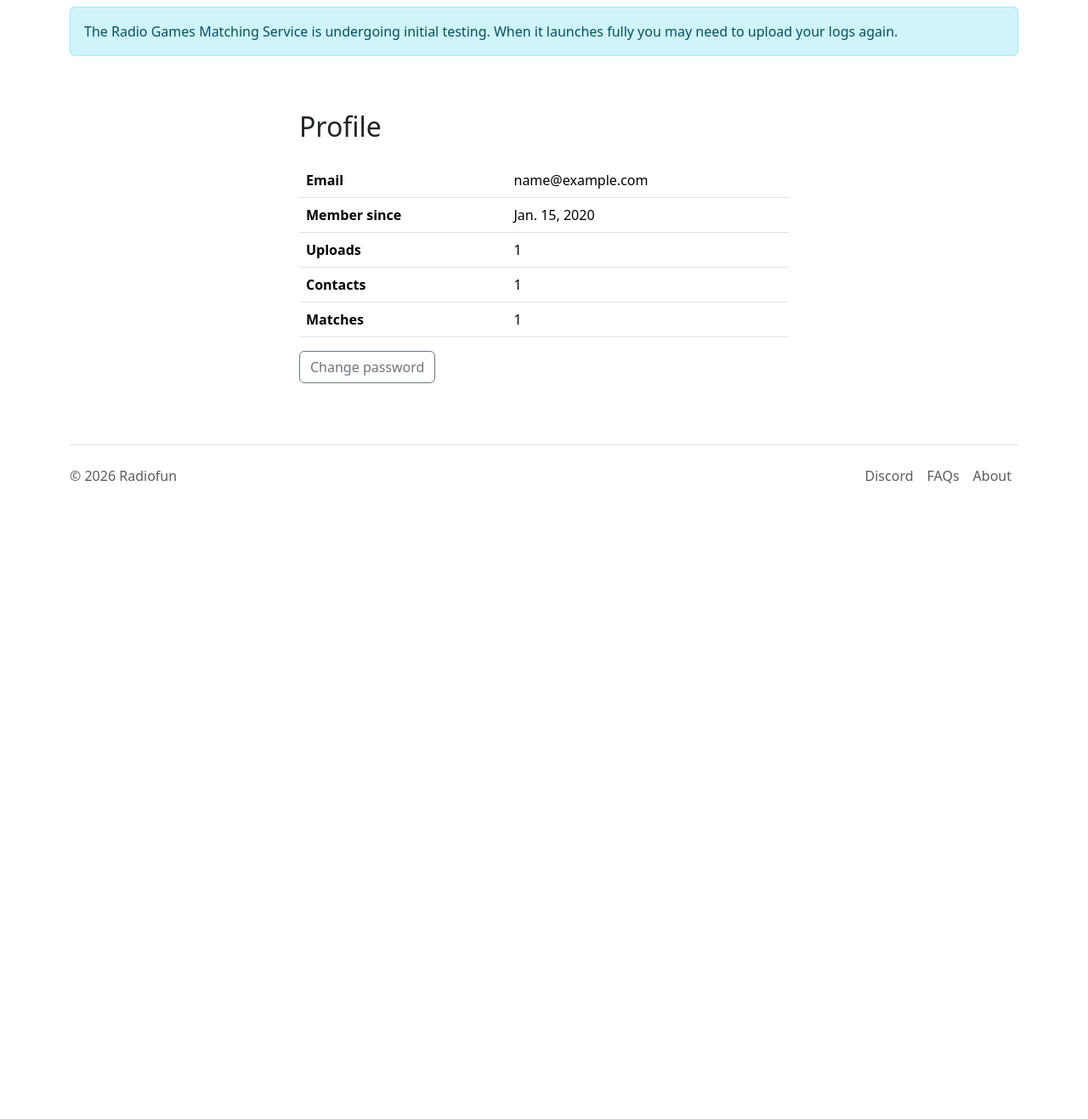
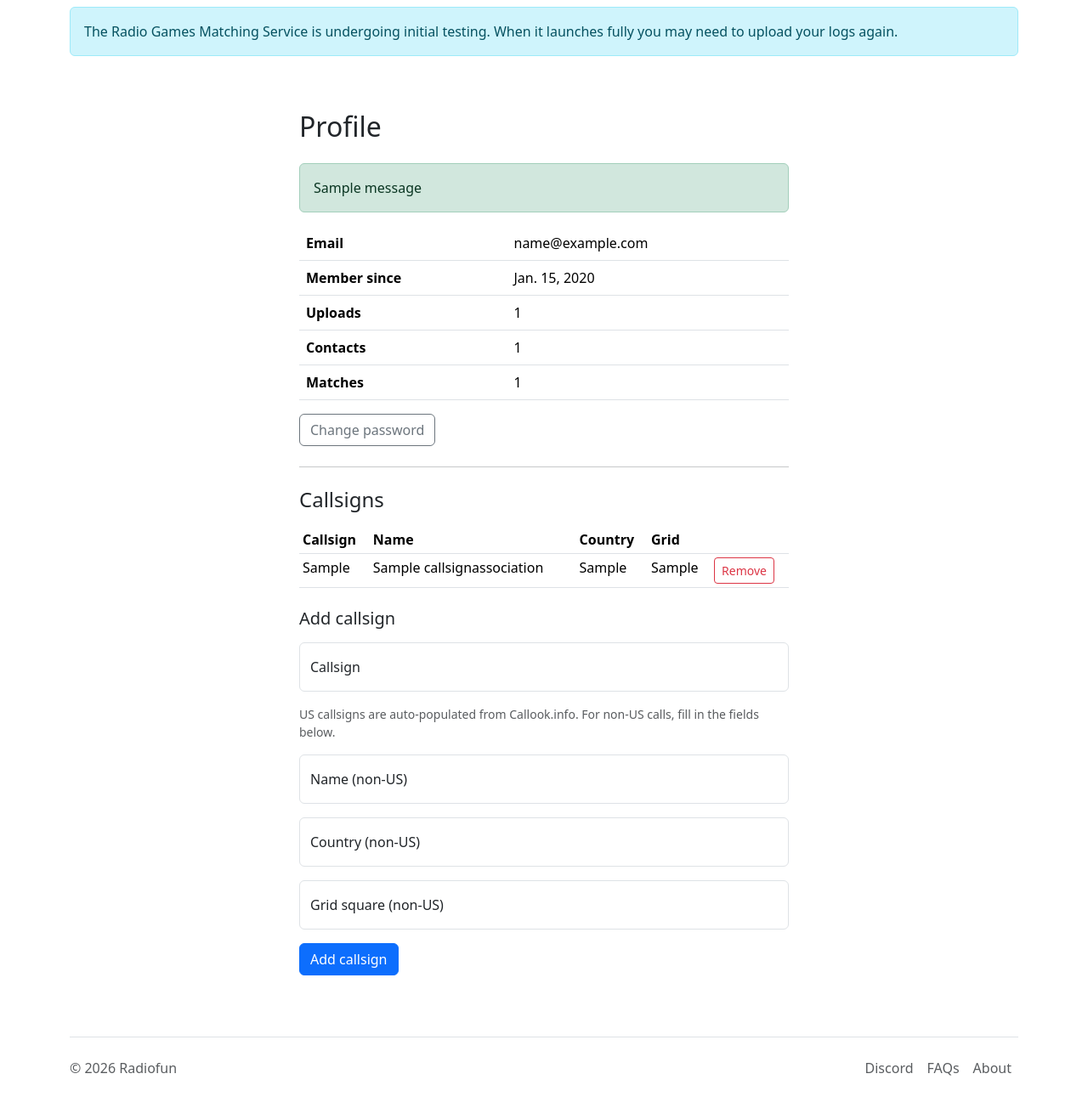
Before and after one commit to radiofun-org/radio-games-website, a Django app: page /profile/ in a window 1280 px wide. Shown: the part 56-1373 px from the top of the page at 85% size. Before the commit the page ends 625 px from the top, so only its background shows below. Run offline with Django 5.2, Linux system fonts and the light colour scheme; a user stored in the database is signed in; tables that the repository leaves empty hold one stand-in row (values such as "Sample post"); one stand-in notice (Sample message) is shown.

Commit message:
add callsign CRUD

```diff
--- a/app/models.py
+++ b/app/models.py
@@ -14,7 +14,17 @@ class LogUpload(models.Model):
 class CallsignAssociation(models.Model):
     callsign = models.CharField(max_length=16)
     user = models.ForeignKey(settings.AUTH_USER_MODEL, on_delete=models.CASCADE)
-    verified = models.BooleanField()
+    verified = models.BooleanField(default=False)
+    name = models.CharField(max_length=100, blank=True, default="")
+    country = models.CharField(max_length=100, blank=True, default="")
+    grid_square = models.CharField(max_length=8, blank=True, default="")
+    latitude = models.FloatField(null=True, blank=True)
+    longitude = models.FloatField(null=True, blank=True)
+
+    class Meta:
+        constraints = [
+            models.UniqueConstraint(fields=["callsign", "user"], name="unique_callsign_per_user"),
+        ]
 
 
 class AuthUser(AbstractUser):
--- a/app/templates/app/profile.html
+++ b/app/templates/app/profile.html
@@ -5,6 +5,12 @@
 {% block content %}
 <div class="container py-5" style="max-width: 600px">
   <h2 class="mb-4">Profile</h2>
+
+  {% if messages %}
+  {% for message in messages %}
+  <div class="alert alert-{{ message.tags }}" role="alert">{{ message }}</div>
+  {% endfor %}
+  {% endif %}
 
   <table class="table">
     <tbody>
@@ -32,5 +38,64 @@
   </table>
 
   <a href="{% url 'password_change' %}" class="btn btn-outline-secondary">Change password</a>
+
+  <hr class="my-4">
+
+  <h4 class="mb-3">Callsigns</h4>
+
+  {% if callsigns %}
+  <table class="table table-sm">
+    <thead>
+      <tr>
+        <th>Callsign</th>
+        <th>Name</th>
+        <th>Country</th>
+        <th>Grid</th>
+        <th></th>
+      </tr>
+    </thead>
+    <tbody>
+      {% for cs in callsigns %}
+      <tr>
+        <td>{{ cs.callsign }}</td>
+        <td>{{ cs.name }}</td>
+        <td>{{ cs.country }}</td>
+        <td>{{ cs.grid_square }}</td>
+        <td>
+          <form method="post" action="{% url 'callsign-delete' cs.pk %}" onsubmit="return confirm('Remove {{ cs.callsign }}?')">
+            {% csrf_token %}
+            <button type="submit" class="btn btn-outline-danger btn-sm">Remove</button>
+          </form>
+        </td>
+      </tr>
+      {% endfor %}
+    </tbody>
+  </table>
+  {% else %}
+  <p class="text-muted">No callsigns added yet.</p>
+  {% endif %}
+
+  <h5 class="mt-4 mb-3">Add callsign</h5>
+  <form method="post" action="{% url 'callsign-add' %}">
+    {% csrf_token %}
+    <div class="form-floating mb-3">
+      <input type="text" class="form-control" id="callsign" name="callsign" placeholder="Callsign" required>
+      <label for="callsign">Callsign</label>
+    </div>
+    <p class="text-muted small">US callsigns are auto-populated from Callook.info. For non-US calls, fill in the fields below.</p>
+    <div class="form-floating mb-3">
+      <input type="text" class="form-control" id="name" name="name" placeholder="Name">
+      <label for="name">Name (non-US)</label>
+    </div>
+    <div class="form-floating mb-3">
+      <input type="text" class="form-control" id="country" name="country" placeholder="Country">
+      <label for="country">Country (non-US)</label>
+    </div>
+    <div class="form-floating mb-3">
+      <input type="text" class="form-control" id="grid_square" name="grid_square" placeholder="Grid square">
+      <label for="grid_square">Grid square (non-US)</label>
+    </div>
+    <button type="submit" class="btn btn-primary">Add callsign</button>
+  </form>
 </div>
 {% endblock %}
--- a/app/urls.py
+++ b/app/urls.py
@@ -15,5 +15,7 @@ urlpatterns = [
     path("faq/", views.faq, name="faq"),
     path("how-it-works/", views.how_it_works, name="how-it-works"),
     path("profile/", views.profile, name="profile"),
+    path("profile/callsign/add/", views.callsign_add, name="callsign-add"),
+    path("profile/callsign/<int:pk>/delete/", views.callsign_delete, name="callsign-delete"),
     path("upload/", views.upload, name="upload"),
 ]
--- a/app/views.py
+++ b/app/views.py
@@ -1,10 +1,13 @@
+import httpx
 import redis
 from django.conf import settings
 from django.contrib import messages
 from django.contrib.auth import login
 from django.contrib.auth.decorators import login_required
+from django.db import IntegrityError, transaction
 from django.db.models import Q
 from django.shortcuts import redirect, render
+from django.views.decorators.http import require_POST
 
 from .forms import LoginForm, LogUploadForm, SignUpForm
 from .models import CallsignAssociation, LogUpload
@@ -78,10 +81,9 @@ def upload(request):
 @login_required
 def profile(request):
     user = request.user
+    callsigns = CallsignAssociation.objects.filter(user=user)
     upload_count = LogUpload.objects.filter(user=user).count()
-    callsign_ids = list(
-        CallsignAssociation.objects.filter(user=user).values_list("id", flat=True)
-    )
+    callsign_ids = list(callsigns.values_list("id", flat=True))
 
     match_count = 0
     if callsign_ids:
@@ -98,4 +100,75 @@ def profile(request):
         "upload_count": upload_count,
         "contact_count": len(callsign_ids),
         "match_count": match_count,
+        "callsigns": callsigns,
     })
+
+
+def fetch_callook(callsign: str) -> dict | None:
+    url = f"https://callook.info/{callsign}/json"
+    try:
+        resp = httpx.get(url, timeout=5.0)
+        resp.raise_for_status()
+        data = resp.json()
+    except (httpx.HTTPError, ValueError):
+        return None
+
+    if data.get("status") != "VALID":
+        return None
+
+    result: dict[str, object] = {
+        "name": data.get("name", ""),
+        "country": "United States",
+    }
+    if location := data.get("location"):
+        result["grid_square"] = location.get("gridsquare", "")
+        try:
+            result["latitude"] = float(location["latitude"])
+            result["longitude"] = float(location["longitude"])
+        except (KeyError, ValueError, TypeError):
+            pass
+    return result
+
+
+@login_required
+@require_POST
+def callsign_add(request):
+    callsign = request.POST.get("callsign", "").strip().upper()
+    if not callsign:
+        messages.error(request, "Callsign is required.")
+        return redirect("profile")
+
+    callook_data = fetch_callook(callsign)
+
+    if callook_data:
+        fields = callook_data
+    else:
+        fields = {
+            "name": request.POST.get("name", "").strip(),
+            "country": request.POST.get("country", "").strip(),
+            "grid_square": request.POST.get("grid_square", "").strip(),
+        }
+
+    try:
+        with transaction.atomic():
+            CallsignAssociation.objects.create(
+                callsign=callsign,
+                user=request.user,
+                **fields,
+            )
+        messages.success(request, f"Callsign {callsign} added.")
+    except IntegrityError:
+        messages.error(request, f"Callsign {callsign} is already in your list.")
+
+    return redirect("profile")
+
+
+@login_required
+@require_POST
+def callsign_delete(request, pk):
+    deleted, _ = CallsignAssociation.objects.filter(pk=pk, user=request.user).delete()
+    if deleted:
+        messages.success(request, "Callsign removed.")
+    else:
+        messages.error(request, "Callsign not found.")
+    return redirect("profile")
```
Also changed, not shown: app/test_settings.py (added, +23 -0 lines), app/tests.py (added, +103 -0 lines), pyproject.toml (+7 -1 lines), app/migrations/0004_callsignassociation_country_and_more.py (added), 1 other file.
